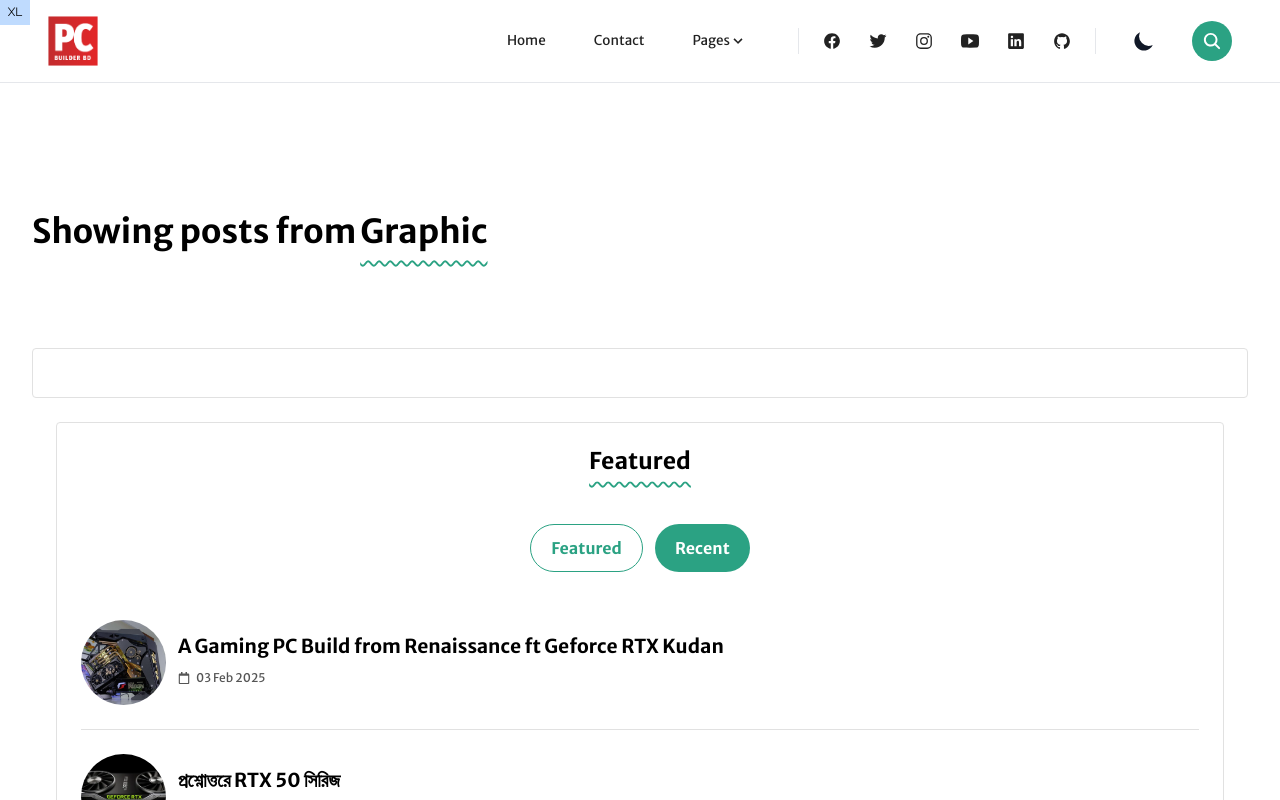
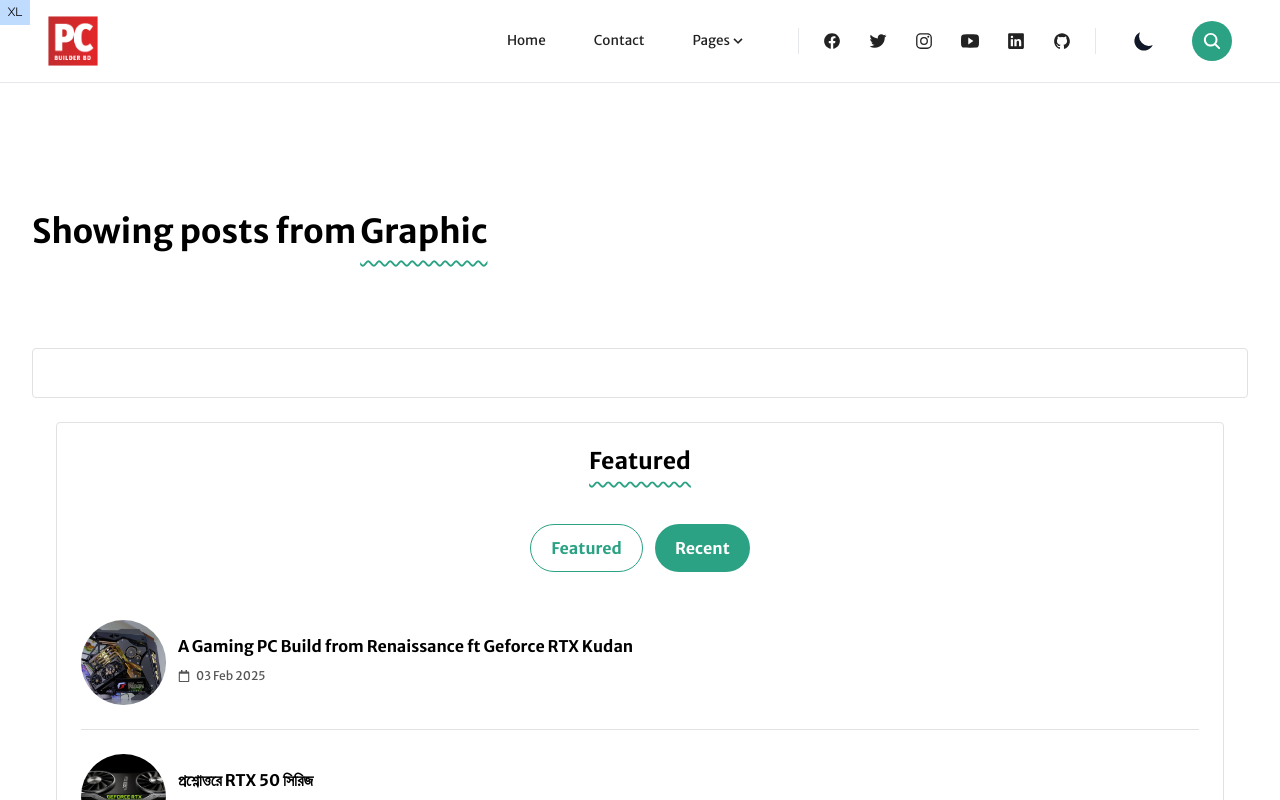
Before and after one commit to rht-rahat/pcbuildbd, a Next.js app: page /categories/Graphic in a window 1280 px wide. Shown: the top 800 px of the page. Built offline with nearby package versions, Linux system fonts and the light colour scheme; what tailwind-bootstrap-grid would draw is missing.

Commit message:
heading fixed

```diff
--- a/layouts/partials/Sidebar.js
+++ b/layouts/partials/Sidebar.js
@@ -128,7 +128,7 @@ const Sidebar = ({ posts, categories, className }) => {
                       />
                     )}
                     <div>
-                      <h3 className="h5 mb-2">
+                      <h3 className="h6 mb-2">
                         <Link
                           href={`/${blog_folder}/${post.slug}`}
                           className="block hover:text-primary"
--- a/pages/index.js
+++ b/pages/index.js
@@ -66,7 +66,7 @@ const Home = ({
                                 />
                               )}
                               <div>
-                                <h3 className="h5 mb-2">
+                                <h3 className="h6 mb-2">
                                   <Link
                                     href={`/${blog_folder}/${post.slug}`}
                                     className="block hover:text-primary"
```
